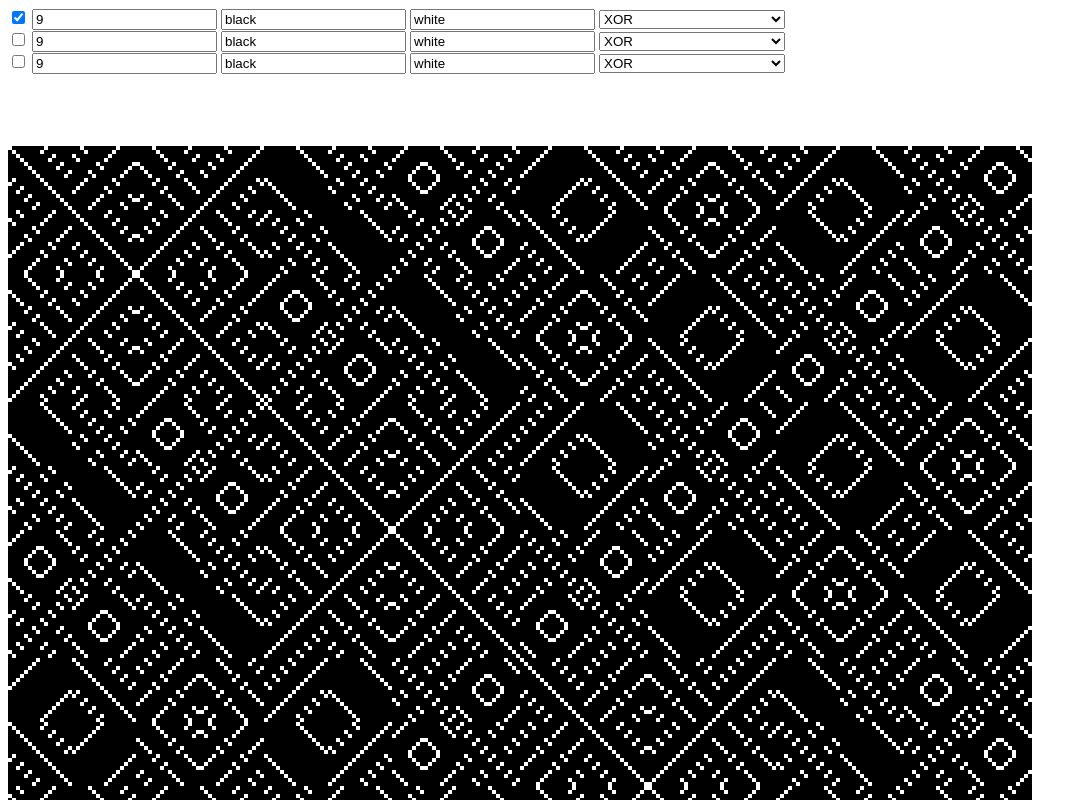
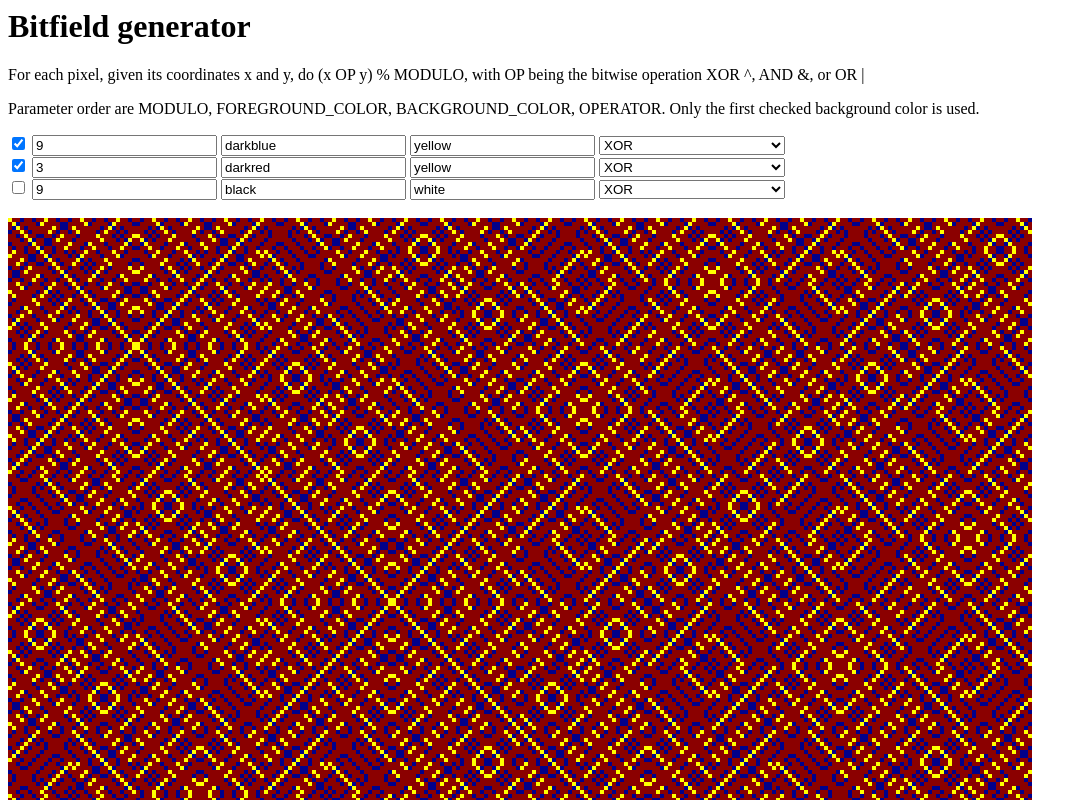
Before and after one commit to arthurdouillard/bitfield, a plain HTML site: page index.html in a window 1280 px wide. Shown: the top 800 px of the page, without its empty margins (0-1087 px from the left). Drawn offline with Linux system fonts and the light colour scheme.

Commit message:
Add cool default preset.

```diff
--- a/index.html
+++ b/index.html
@@ -1,8 +1,14 @@
+<h1>Bitfield generator</h1>
+<p>For each pixel, given its coordinates x and y, do (x OP y) % MODULO, with OP being the bitwise operation XOR ^, AND
+    &, or OR |</p>
+<p>Parameter order are MODULO, FOREGROUND_COLOR, BACKGROUND_COLOR, OPERATOR. Only the first checked background color is
+    used.</p>
+
 <div>
     <input type="checkbox" id="use1" name="config1" checked>
     <input type="number" id="modulo_val1" name="modulo value" min="1" , value="9">
-    <input type="text" id="foreground_color_val1" name="foreground color value" min="1" , value="black">
-    <input type="text" id="background_color_val1" name="background color value" min="1" , value="white">
+    <input type="text" id="foreground_color_val1" name="foreground color value" min="1" , value="darkblue">
+    <input type="text" id="background_color_val1" name="background color value" min="1" , value="yellow">
     <select name="Bitwise Operator" id="operator_val1">
         <option value="">--Please choose an option--</option>
         <option value="and">AND</option>
@@ -12,10 +18,10 @@
 </div>
 
 <div>
-    <input type="checkbox" id="use2" name="config2">
-    <input type="number" id="modulo_val2" name="modulo value" min="1" , value="9">
-    <input type="text" id="foreground_color_val2" name="foreground color value" min="1" , value="black">
-    <input type="text" id="background_color_val2" name="background color value" min="1" , value="white">
+    <input type="checkbox" id="use2" name="config2" checked>
+    <input type="number" id="modulo_val2" name="modulo value" min="1" , value="3">
+    <input type="text" id="foreground_color_val2" name="foreground color value" min="1" , value="darkred">
+    <input type="text" id="background_color_val2" name="background color value" min="1" , value="yellow">
     <select name="Bitwise Operator" id="operator_val2">
         <option value="">--Please choose an option--</option>
         <option value="and">AND</option>
@@ -38,9 +44,10 @@
 </div>
 
 
-<br><br><br><br>
+<br>
 
 <canvas id="c" width="1024" height="1024">
+
     <script>
         function draw(modulo, fg_color, operator) {
             const context = c.getContext('2d');
```
